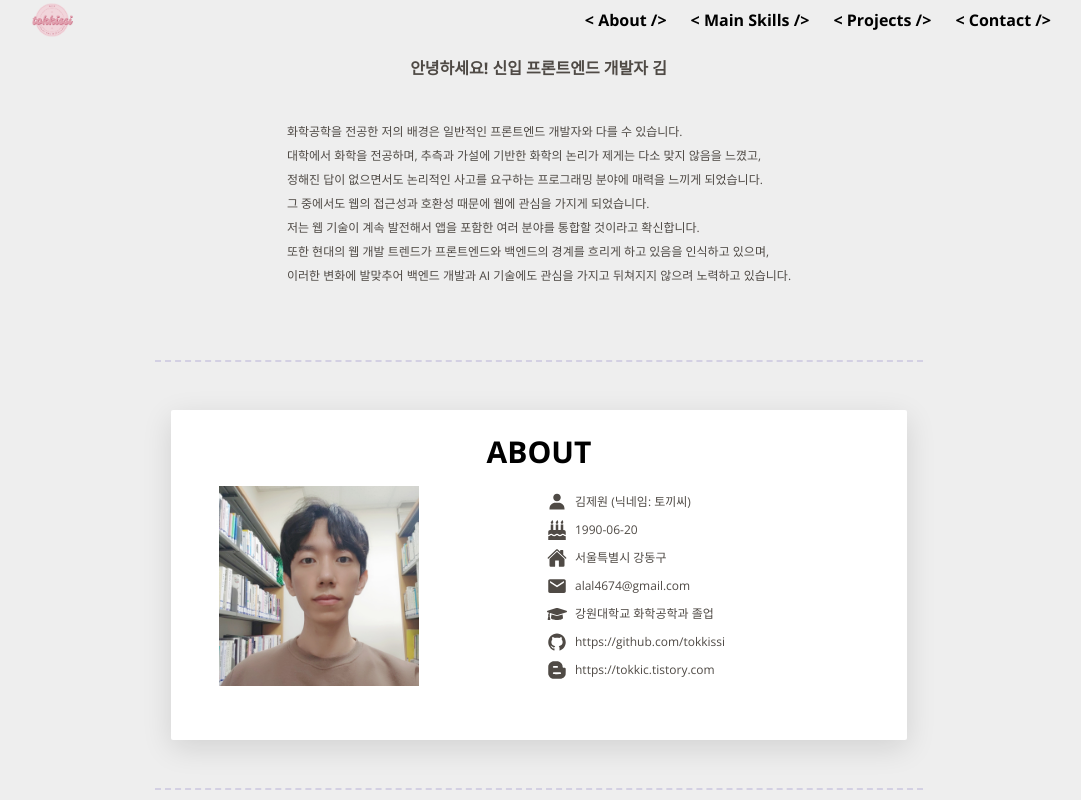
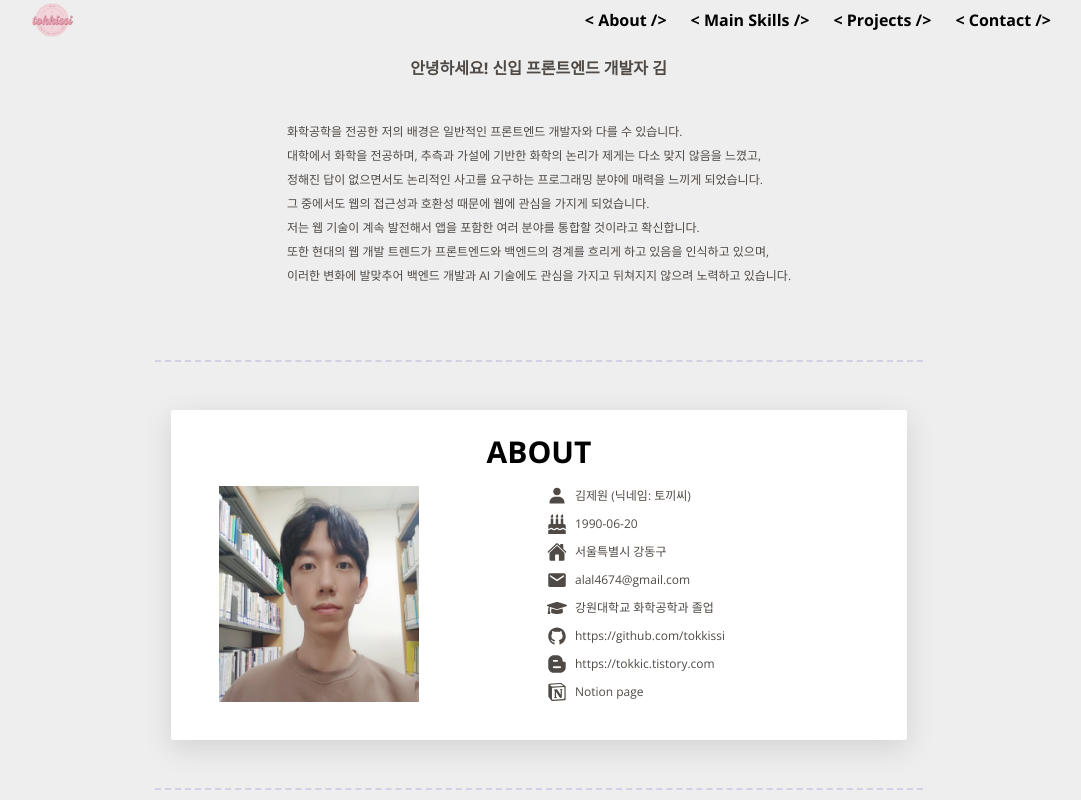
Before and after one commit to tokkissi/portfolio_2023, a Next.js app: page / in a window 1280 px wide. Shown: the top 800 px of the page, without its empty margins (101-1182 px from the left). Built offline with nearby package versions, Linux system fonts and the light colour scheme.

Commit message:
update: added Notion link to userprofileinfo

```diff
--- a/src/app/components/UserProfileInfo.tsx
+++ b/src/app/components/UserProfileInfo.tsx
@@ -5,6 +5,7 @@ import { IoMdMail } from "react-icons/io";
 import { FaGraduationCap } from "react-icons/fa";
 import { AiFillGithub } from "react-icons/ai";
 import { FaBloggerB } from "react-icons/fa";
+import { RxNotionLogo } from "react-icons/rx";
 
 export default function UserProfileInfo() {
   return (
@@ -37,6 +38,12 @@ export default function UserProfileInfo() {
         <FaBloggerB size={20} />
         <a href="https://tokkic.tistory.com">https://tokkic.tistory.com</a>
       </p>
+      <p className="flex items-center space-x-2">
+        <RxNotionLogo size={20} />
+        <a href="https://www.notion.so/2f4009cac273405898a326587fd31af3?pvs=4">
+          Notion page
+        </a>
+      </p>
     </div>
   );
 }
```
